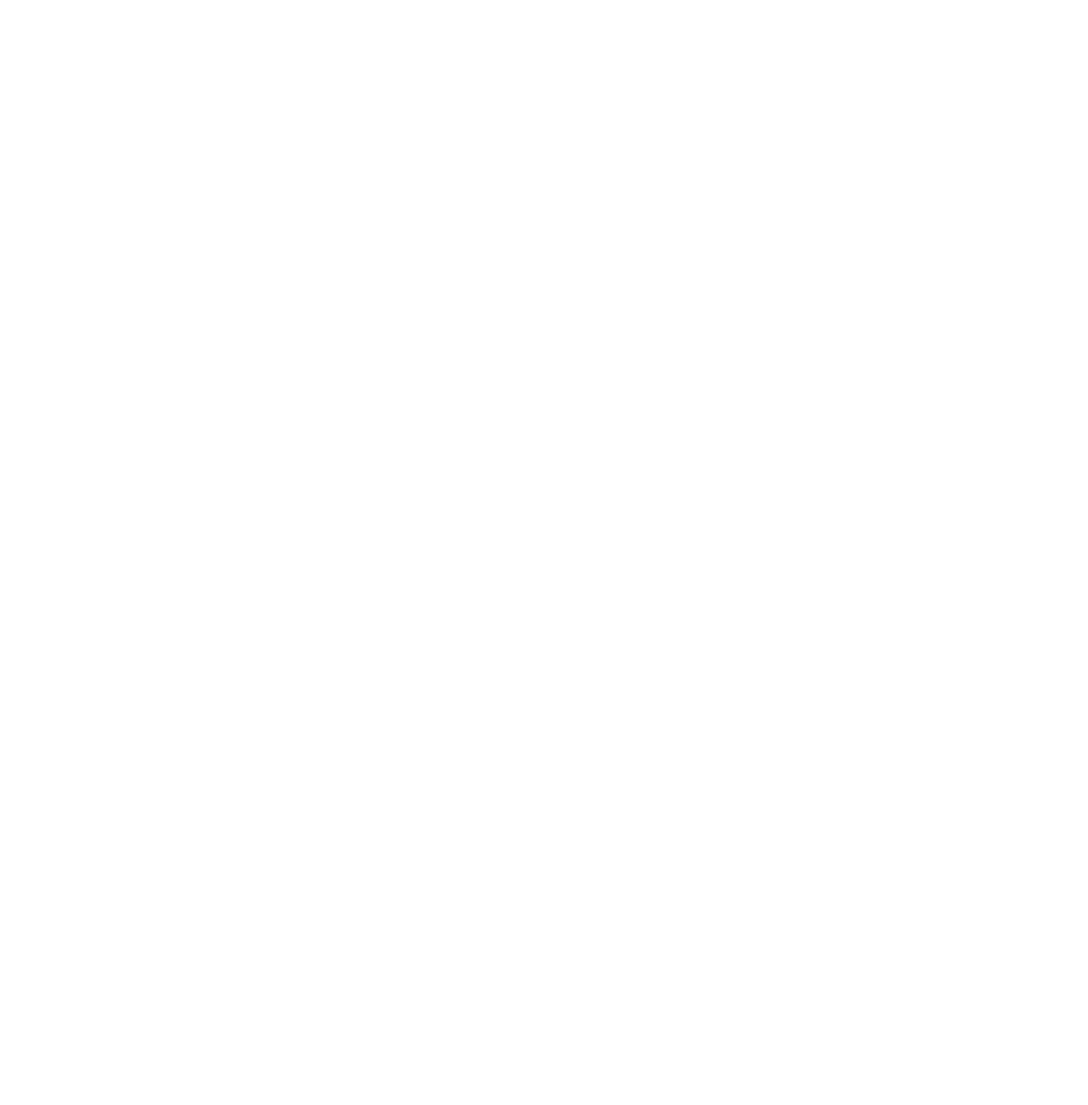
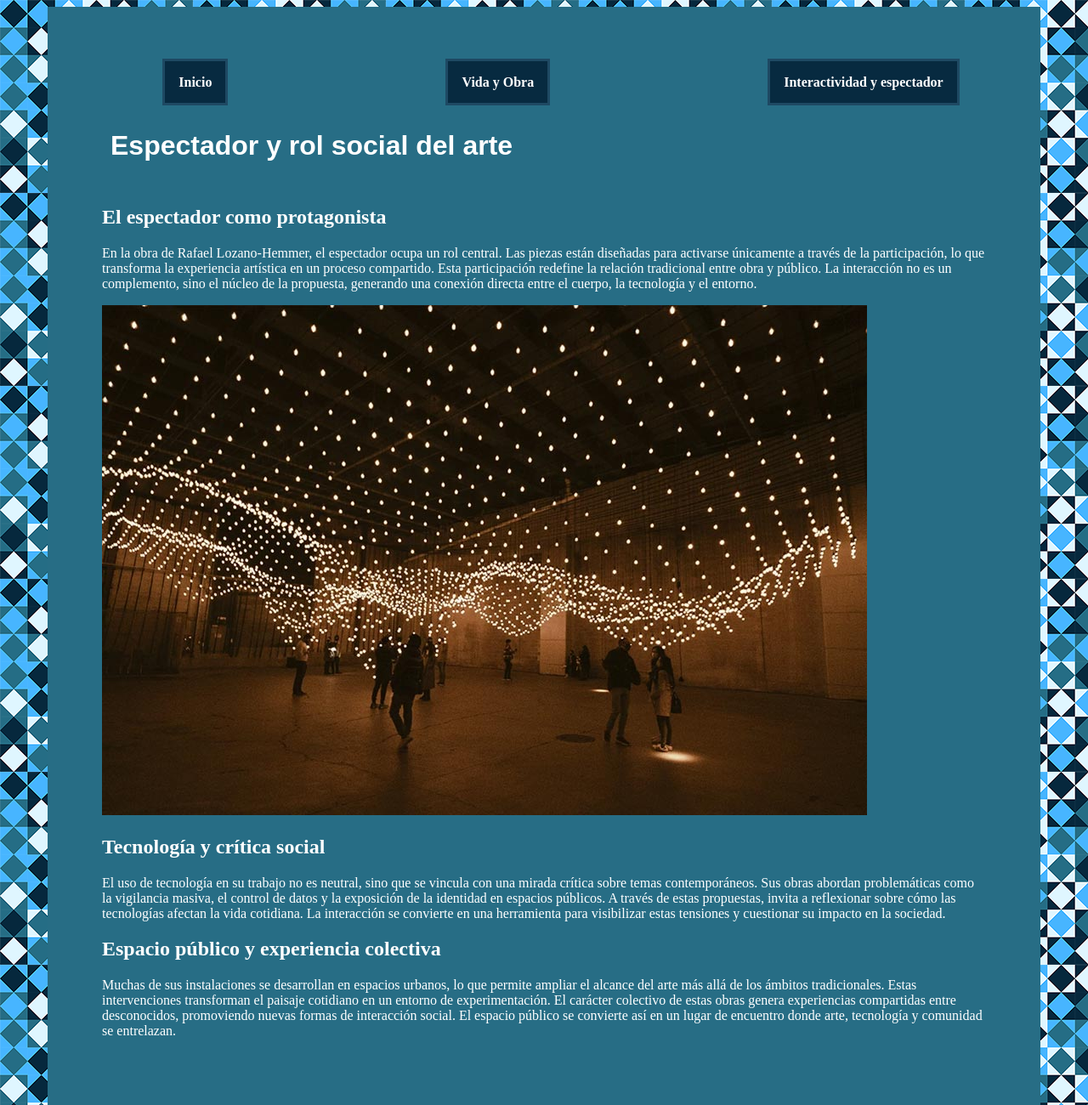
Before and after one commit to lucasrsimon/primer_parcial, a plain HTML site: page espectador.html in a window 1280 px wide. Shown: the top 1300 px of the page at 85% size. Before the commit the page ends 800 px from the top, so only its background shows below. Drawn offline with Linux system fonts and the light colour scheme; grey boxes are pictures that could not be loaded.

Commit message:
HTML terminado
CSS comenzado, estilo nav terminado. Paginas HTML base terminadas

```diff
--- a/css/estilos.css
+++ b/css/estilos.css
@@ -0,0 +1,40 @@
+body {background-image: url("../img/fondo.png");
+    color:white
+}
+h1 {
+  font-family: "Barlow", sans-serif;
+  font-weight: 700;
+  text-align: center;
+  display: inline-block;
+  vertical-align: top;
+  padding: 10px;
+}
+.contenedor-principal {max-width: 1040px;
+    padding: 4rem;
+    background-color: rgba(39, 109, 133);
+    margin: 0 auto;
+}
+nav ul{
+  list-style-type: none;
+  display: flex;
+  justify-content: center;
+  gap: 16rem;
+  color: white;
+}
+nav ul li a {
+  padding: 1rem;
+  font-weight: 700;
+  background-color: rgba(7, 42, 64);
+  border: 0.2rem solid rgb(30, 73, 99);
+  text-decoration: none;
+  color:white;
+}
+nav ul li a:visited {
+  color: rgb(88, 88, 88);
+  text-decoration:none;
+}
+nav ul li a:hover {
+  text-decoration: none;
+  background-color: rgb(30, 73, 99);
+  color:white;
+}
--- a/espectador.html
+++ b/espectador.html
@@ -0,0 +1,55 @@
+<!DOCTYPE html>
+<html lang="en">
+<head>
+    <meta charset="UTF-8">
+    <title>Rol social</title>
+    <link rel="stylesheet" href="css/estilos.css">
+</head>
+<body>
+<div class="contenedor-principal">
+    <header>
+        <nav>
+            <ul>
+            <li><a href="index.html">Inicio</a></li>
+            <li><a href="obra.html">Vida y Obra</a></li>
+            <li><a href="espectador.html">Interactividad y espectador</a></li>
+            </ul>
+        </nav>
+    </header>
+    <main>
+        <h1>Espectador y rol social del arte</h1>
+    <section>
+        <article>
+            <h2>El espectador como protagonista</h2>
+        <p> En la obra de Rafael Lozano-Hemmer, el espectador ocupa un rol central. Las piezas están diseñadas para activarse únicamente a través de la participación, lo que transforma la experiencia artística en un proceso compartido.
+Esta participación redefine la relación tradicional entre obra y público. La interacción no es un complemento, sino el núcleo de la propuesta, generando una conexión directa entre el cuerpo, la tecnología y el entorno.</p>
+            <aside><img src="img/lozano-hemmer-2.jpg" alt="Espectador como protagonista"></aside>
+</article></aside>
+        </article>
+        <article>
+            <h2>Tecnología y crítica social</h2>
+            <p>El uso de tecnología en su trabajo no es neutral, sino que se vincula con una mirada crítica sobre temas contemporáneos. Sus obras abordan problemáticas como la vigilancia masiva, el control de datos y la exposición de la identidad en espacios públicos.
+A través de estas propuestas, invita a reflexionar sobre cómo las tecnologías afectan la vida cotidiana. La interacción se convierte en una herramienta para visibilizar estas tensiones y cuestionar su impacto en la sociedad.</p>
+        </article>
+        <article>
+            <h2>Espacio público y experiencia colectiva</h2>
+            <p>Muchas de sus instalaciones se desarrollan en espacios urbanos, lo que permite ampliar el alcance del arte más allá de los ámbitos tradicionales. Estas intervenciones transforman el paisaje cotidiano en un entorno de experimentación.
+El carácter colectivo de estas obras genera experiencias compartidas entre desconocidos, promoviendo nuevas formas de interacción social. El espacio público se convierte así en un lugar de encuentro donde arte, tecnología y comunidad se entrelazan.
+</p>
+</article>
+<aside>
+    <iframe width="560" height="315" src="https://www.youtube.com/embed/jTzojcaanDs?si=qGJHTCSWo5DRJfMp" title="YouTube video player" frameborder="0" allow="accelerometer; autoplay; clipboard-write; encrypted-media; gyroscope; picture-in-picture; web-share" referrerpolicy="strict-origin-when-cross-origin" allowfullscreen>
+
+    </iframe>
+</aside>
+    </section>
+    </main>
+    <footer>
+  <address>
+    Para contactarse con el autor, escribir a
+    <a href="mailto:rafael@artedigital.com">rafael@artedigital.com</a>
+  </address>
+</footer>
+</div>
+</body>
+</html>
```
Also changed, not shown: index.html (+35 -0 lines), obra.html (+19 -9 lines), img/lozano-hemmer-5.jpg (added), 1 other file.
